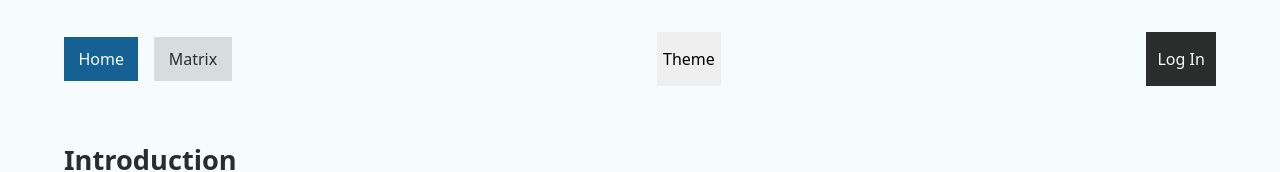
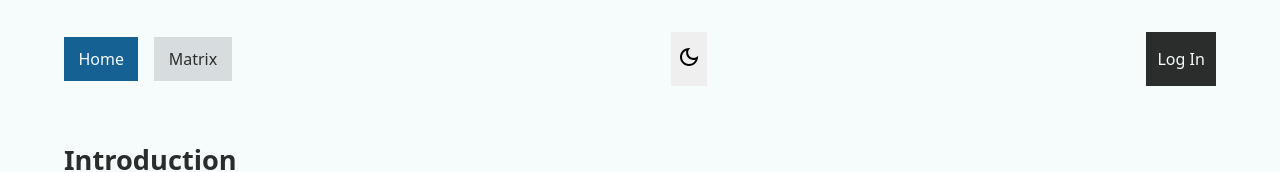
Before and after one commit to MauritzLM/act-matrix, a React (Vite) app: page / in a window 1280 px wide. Shown: the top 172 px of the page. Built offline with nearby package versions, Linux system fonts and the light colour scheme; no server answers; what @tiptap/extension-color would draw is missing.

Commit message:
added theme prop

```diff
--- a/src/App.jsx
+++ b/src/App.jsx
@@ -25,7 +25,7 @@ function App() {
     <>
       <div className='app' data-theme={theme}>
         <header>
-          <Nav location={location.pathname} switchTheme={switchTheme} />
+          <Nav location={location.pathname} theme={theme} switchTheme={switchTheme} />
         </header>
         <main id='main'>
           <Routes>
--- a/src/components/navigation.jsx
+++ b/src/components/navigation.jsx
@@ -5,7 +5,7 @@ import LoginButton from './login';
 import LogoutButton from './logout';
 
 
-export default function Nav({ location, switchTheme  }) {
+export default function Nav({ location, theme, switchTheme }) {
     const { isAuthenticated } = useAuth0();
 
     return (
@@ -17,8 +17,10 @@ export default function Nav({ location, switchTheme  }) {
                     {isAuthenticated && (<li><Link className={location === '/dashboard' ? 'cs-active' : ''} to='/dashboard'>Dashboard</Link></li>)}
                 </ul>
 
-                {/* add theme toggle */}
-                <button onClick={switchTheme}>Theme</button>
+                {/* theme toggle */}
+                <button onClick={switchTheme} className='theme-toggle'>
+                    <img src={theme === 'light' ? './src/assets/svgs/dark_mode.svg' : './src/assets/svgs/light_mode.svg'}></img>
+                </button>
 
                 {!isAuthenticated && (
                     <LoginButton />
@@ -28,7 +30,6 @@ export default function Nav({ location, switchTheme  }) {
 
                     <LogoutButton />
                 )}
-
             </nav>
         </>
     )
@@ -36,5 +37,6 @@ export default function Nav({ location, switchTheme  }) {
 
 Nav.propTypes = {
     location: PropTypes.string,
-    switchTheme: PropTypes.func
+    switchTheme: PropTypes.func,
+    theme: PropTypes.string
 };
```
